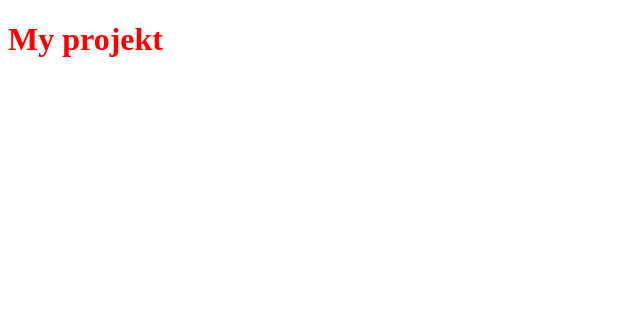
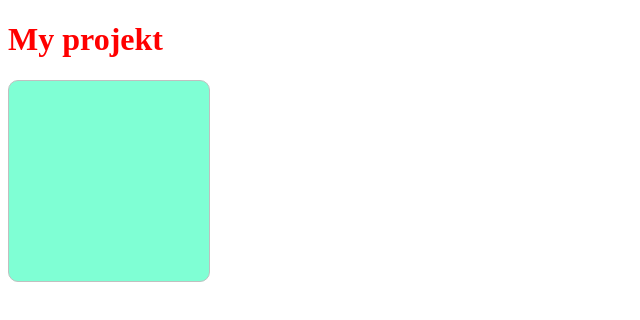
Before and after one commit to oSattarov/git, a plain HTML site: page index.html in a window 1280 px wide. Shown: the whole page, without its empty margins (0-640 px from the left). Drawn offline with Linux system fonts and the light colour scheme.

Commit message:
done is block

```diff
--- a/css/main.css
+++ b/css/main.css
@@ -2,3 +2,11 @@ h1 {
     color: red;
     cursor: pointer;
 }
+.block {
+    width: 200px;
+    height: 200px;
+    background-color: aquamarine;
+    border-radius: 10px;
+    border: 1px solid silver;
+    margin-top: 20px;
+}
--- a/index.html
+++ b/index.html
@@ -9,5 +9,6 @@
 </head>
 <body>
     <h1>My projekt</h1>
+    <div class="block"></div>
 </body>
 </html>
```
